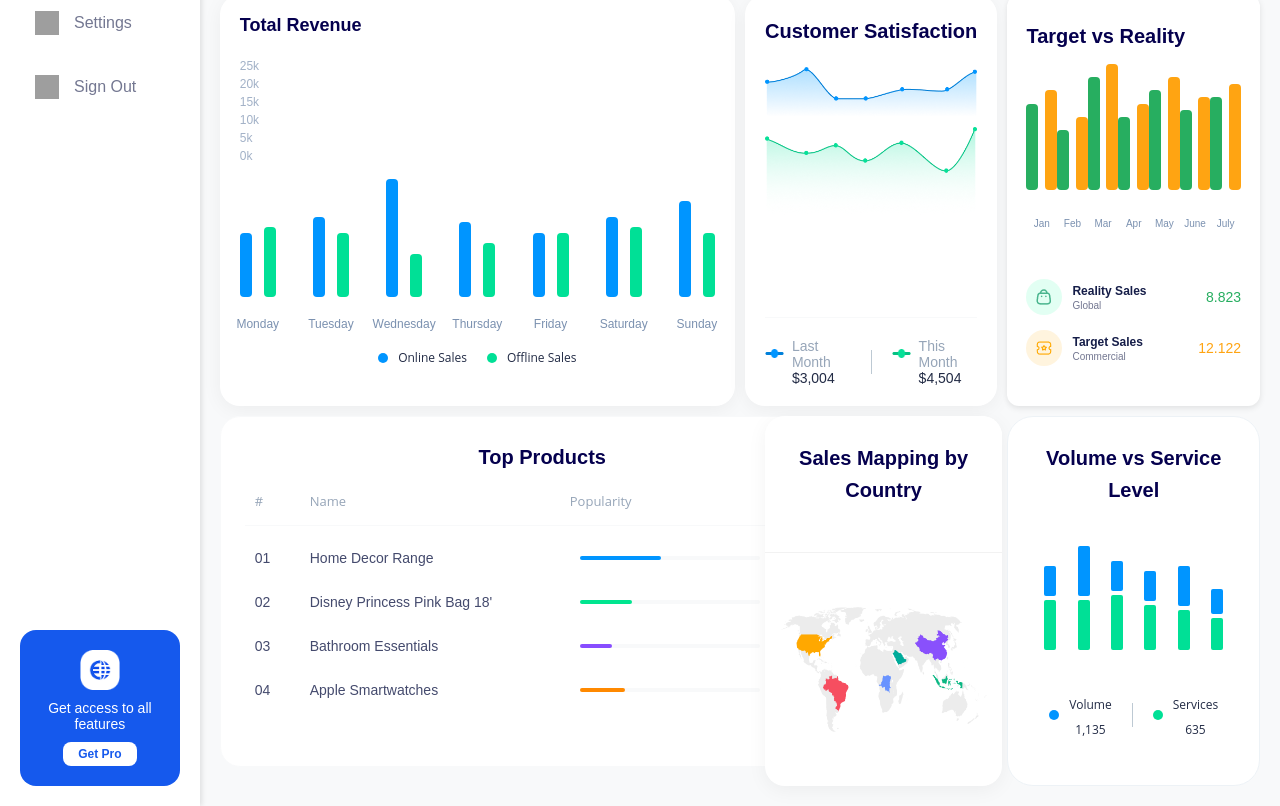
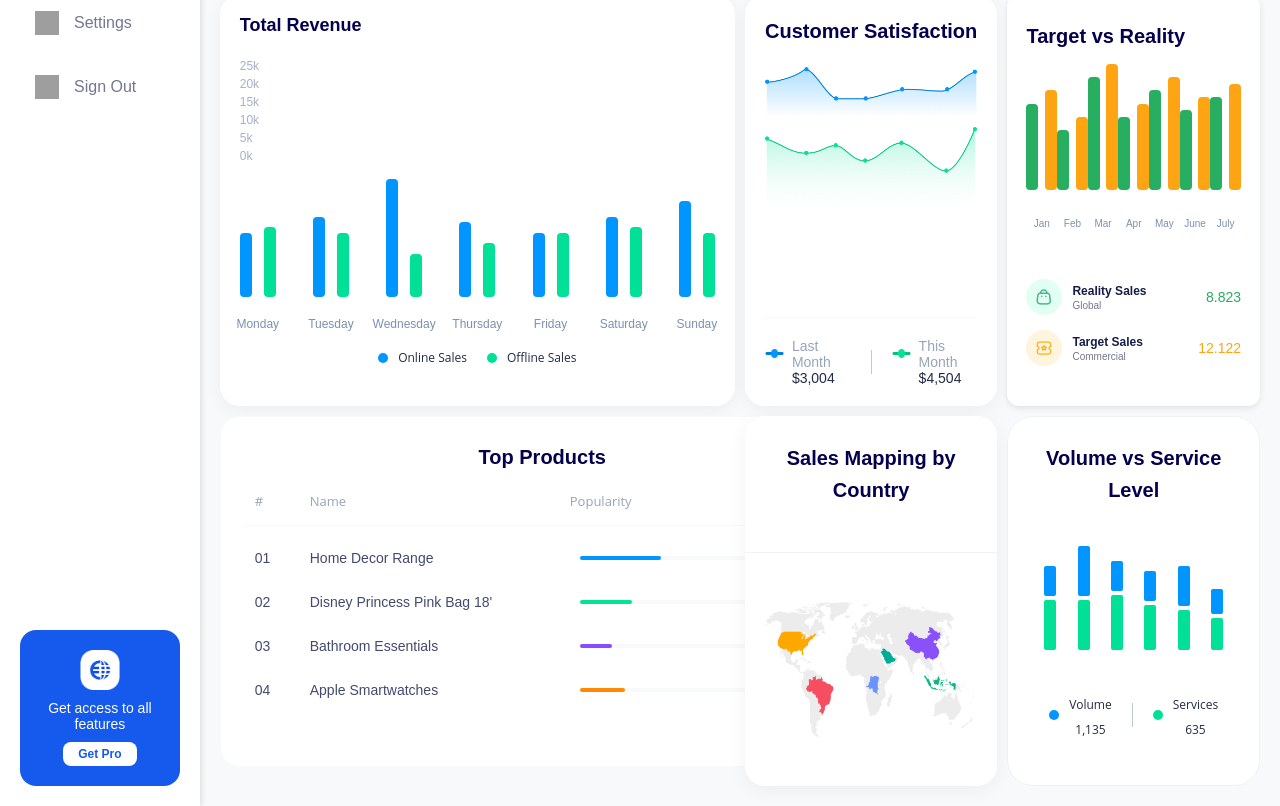
Before and after one commit to areebali99/test-design-dashboard, a Next.js app: page / in a window 1280 px wide. Shown: the part 485-1291 px from the top of the page. Built offline with nearby package versions, Linux system fonts and the light colour scheme; grey boxes are pictures that could not be loaded.

Commit message:
Update SalesMapping.styles.css

```diff
--- a/src/app/SalesMapping.styles.css
+++ b/src/app/SalesMapping.styles.css
@@ -5,12 +5,9 @@
   display: flex;
   flex-direction: column;
   overflow: hidden;
-  width: 94%;
+  width: 100%;
   height: 100%;
-  max-width: 100%;
-  margin-left: 10px;
   box-sizing: border-box;
-  margin-left: 20px;
 }
 
 .container {
```
